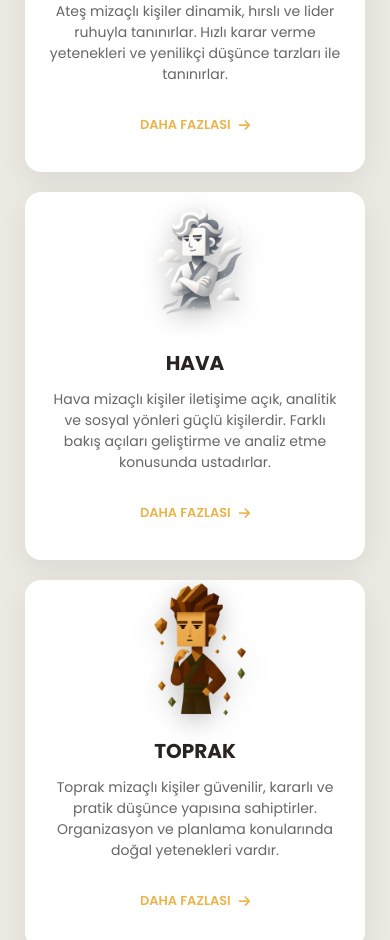
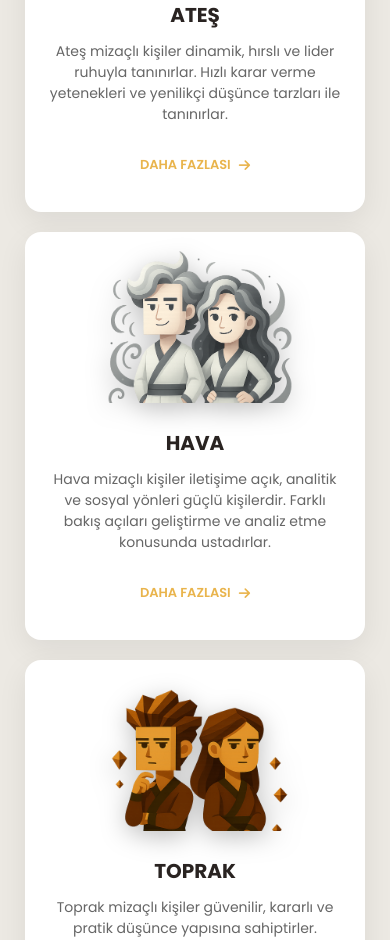
Before and after one commit to isKartal/mizac, a Django app: page / in a window 390 px wide. Shown: the part 1057-1997 px from the top of the page. Run offline with Django 3.2, Linux system fonts and the light colour scheme.

Commit message:
yeni görseller eklendi kadın halleri

```diff
--- a/static/css/base.css
+++ b/static/css/base.css
@@ -1753,7 +1753,7 @@ footer {
 .index-page .card-circle {
   width: 120px;
   height: 120px;
-  margin: 0 auto 30px;
+  margin: 0 auto 70px;
   position: relative;
   overflow: visible;
   display: flex;
@@ -1767,8 +1767,8 @@ footer {
   position: absolute;
   top: 40%;
   left: 50%;
-  width: 300px;
-  height: 300px;
+  width: 290px;
+  height: 290px;
   transform: translate(-50%, -50%) translate(5px, -5px);
   z-index: 15;
   filter: drop-shadow(0 6px 12px rgba(0,0,0,0.25));
@@ -1805,20 +1805,20 @@ footer {
 /* Index sayfası responsive boyutlar */
 @media (max-width: 1200px) {
   .index-page .element-icon {
-    width: 320px;
-    height: 320px;
+    width: 280px;
+    height: 280px;
   }
 
   .index-page .card-circle {
-    width: 125px;
-    height: 125px;
+    width: 100px;
+    height: 100px;
   }
 }
 
 @media (max-width: 992px) {
   .index-page .element-icon {
-    width: 280px;
-    height: 280px;
+    width: 260px;
+    height: 260px;
   }
 
   .index-page .card-circle {
@@ -1833,8 +1833,8 @@ footer {
 
 @media (max-width: 768px) {
   .index-page .element-icon {
-    width: 230px;
-    height: 230px;
+    width: 260px;
+    height: 260px;
   }
 
   .index-page .card-circle {
@@ -1865,8 +1865,8 @@ footer {
 
 @media (max-width: 480px) {
   .index-page .element-icon {
-    width: 180px;
-    height: 180px;
+    width: 230px;
+    height: 230px;
   }
 
   .index-page .card-circle {
@@ -1877,6 +1877,23 @@ footer {
   .index-page .element-card {
     padding-top: 50px;
   }
+  /* Index sayfası özel taşma efektleri */
+.index-page .fire-icon {
+  transform: translate(-50%, -50%) translate(5px, 0px) !important;
+}
+
+.index-page .water-icon {
+  transform: translate(-50%, -50%) translate(5px, 0px) !important;
+}
+
+.index-page .air-icon {
+  transform: translate(-50%, -50%) translate(5px, 0px) !important;
+}
+
+.index-page .earth-icon {
+  transform: translate(-50%, -50%) translate(5px, 0px) !important;
+}
+
 }
 
 
--- a/static/css/index.css
+++ b/static/css/index.css
@@ -680,35 +680,7 @@ section.elements-section .section-title::after {
   box-shadow: 0 15px 35px rgba(0, 0, 0, 0.1);
 }
 
-.element-icon {
-  font-size: 48px;
-  margin-bottom: 24px;
-  display: inline-block;
-  padding: 20px;
-  border-radius: 50%;
-  transition: var(--transition);
-}
-
-/* Element kartları için özel renk tanımları */
-.fire-icon {
-  color: #e74c3c; /* Ateş için kırmızı */
-  background-color: rgba(231, 76, 60, 0.15);
-}
-
-.air-icon {
-  color: #78909c; /* Hava için gri */
-  background-color: rgba(120, 144, 156, 0.15);
-}
-
-.earth-icon {
-  color: #8d6e63; /* Toprak için kahverengi */
-  background-color: rgba(141, 110, 99, 0.15);
-}
-
-.water-icon {
-  color: #2980b9; /* Su için mavi */
-  background-color: rgba(41, 128, 185, 0.15);
-}
+
 
 .element-card h3 {
   font-size: 26px;
```
Also changed, not shown: static/images/air-newicon.png, static/images/earth-bel.png, 6 other files.
